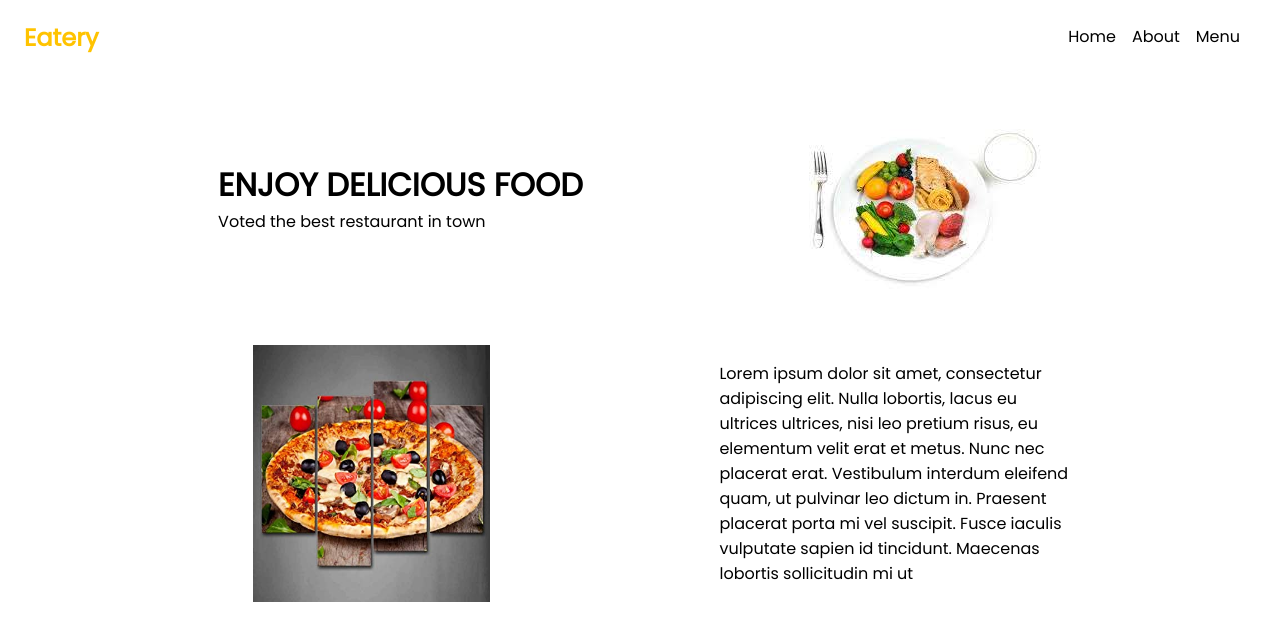
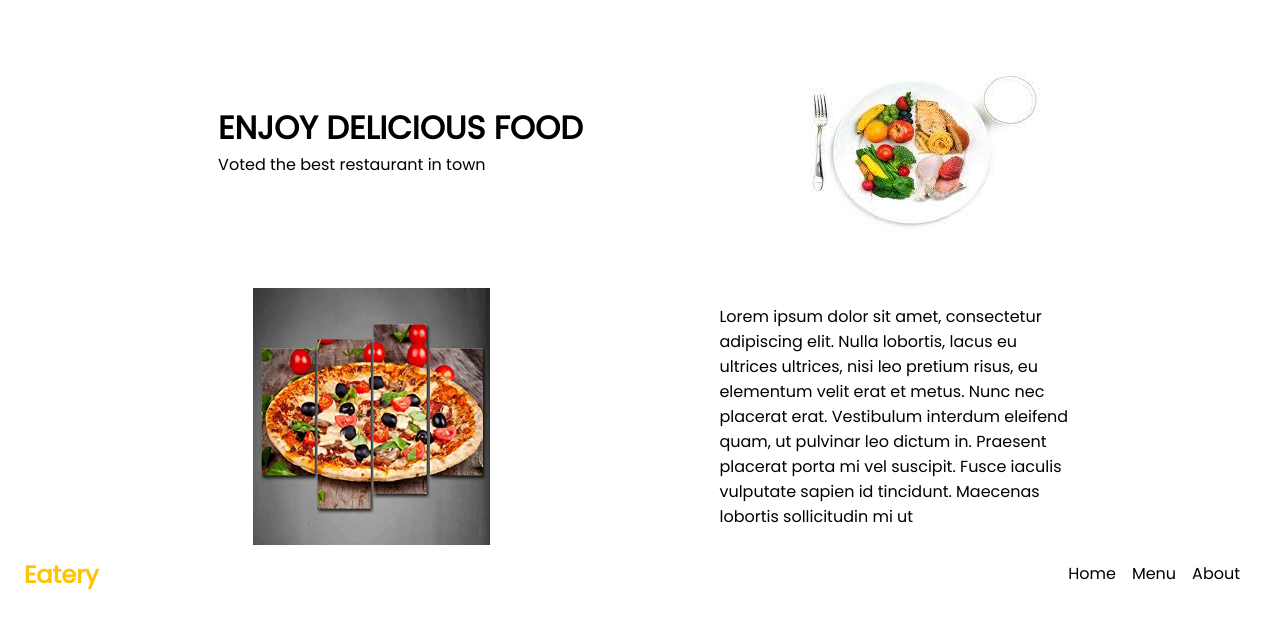
Before and after one commit to Mindo-Joseph/restaurant-page, a website built with webpack: page dist/index.html in a window 1280 px wide. Built offline with nearby package versions, Linux system fonts and the light colour scheme.

Commit message:
Create pageload module 2. Add styling to page 3. Configure webpack to load css

```diff
--- a/src/index.js
+++ b/src/index.js
@@ -1 +1,4 @@
-console.log('Hello World');
+import './style.css';
+import addcontents from './pageload';
+
+addcontents();
--- /dev/null
+++ b/src/pageload.js
@@ -0,0 +1,23 @@
+export default function addcontents() {
+  const nav = document.createElement('nav');
+  const logo = document.createElement('h4');
+  logo.textContent = 'Eatery';
+  nav.appendChild(logo);
+
+  const linksSection = document.createElement('div');
+  linksSection.className = 'links';
+  const linkItems = document.createElement('ul');
+
+  const linkNames = ['Home', 'Menu', 'About'];
+  for (let i = 0; i < linkNames.length; i += 1) {
+    const link = linkNames[i];
+    const li = document.createElement('li');
+    li.appendChild(document.createTextNode(link));
+    linkItems.appendChild(li);
+  }
+  linksSection.appendChild(linkItems);
+
+  const content = document.getElementById('content');
+  nav.appendChild(linksSection);
+  content.appendChild(nav);
+}
--- a/webpack.config.js
+++ b/webpack.config.js
@@ -6,4 +6,15 @@ module.exports = {
     filename: 'main.js',
     path: path.resolve(__dirname, 'dist'),
   },
+  module: {
+    rules: [
+      {
+        test: /\.css$/,
+        use: [
+          'style-loader',
+          'css-loader',
+        ],
+      },
+    ],
+  },
 };
```
Also changed, not shown: package.json (+9 -4 lines), dist/index.html, dist/main.js, src/style.css (renamed from dist/style.css), 2 other files.
